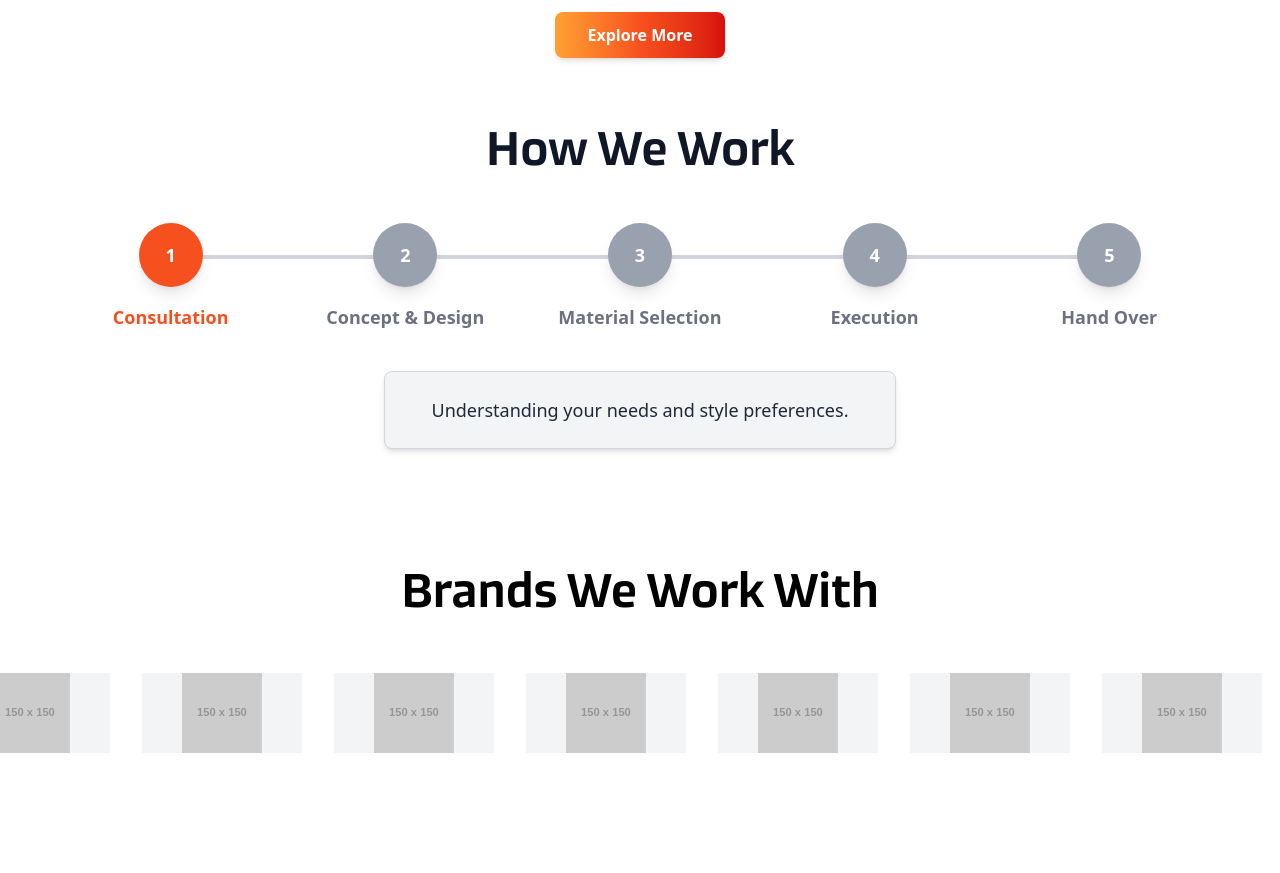
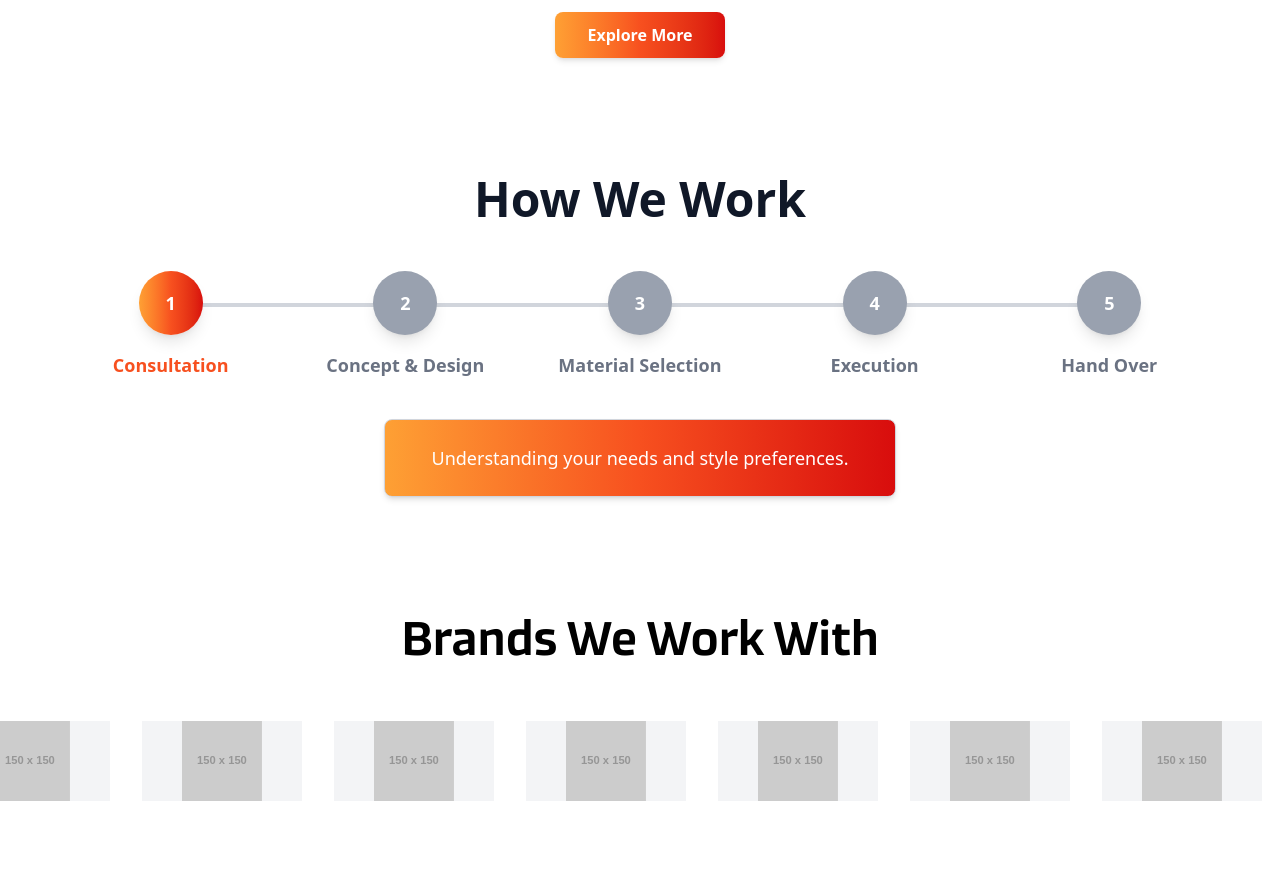
Before and after one commit to Fica-Web/oneiroInteriors, a React (Vite) app in the folder frontend/: page / in a window 1280 px wide. Shown: the part 2760-3633 px from the top of the page. Built offline with nearby package versions, Linux system fonts and the light colour scheme; a web font is replaced by a local one.

Commit message:
howWeWork component updated with color gradient

```diff
--- a/frontend/src/components/user/HomePage/HowWeWork.jsx
+++ b/frontend/src/components/user/HomePage/HowWeWork.jsx
@@ -17,11 +17,11 @@ const HowWeWork = () => {
     const isInView = useInView(ref, { once: false });
 
     return (
-        <div ref={ref} className="w-11/12 mx-auto my-20">
+        <div ref={ref} className="w-11/12 mx-auto my-20 mt-32">
 
             {/* Section Title */}
             <motion.h2
-                className="sm:text-5xl text-4xl text-center mb-12 text-gray-900 ackeler-a"
+                className="sm:text-5xl text-4xl text-center mb-12 text-gray-900 font-bold"
                 initial={{ opacity: 0, y: -30 }}
                 animate={isInView ? { opacity: 1, y: 0 } : {}}
                 transition={{ duration: 0.8 }}
@@ -47,7 +47,8 @@ const HowWeWork = () => {
                             {/* Step Circle */}
                             <div
                                 className={`w-16 h-16 flex items-center justify-center rounded-full text-white text-lg font-bold cursor-pointer transition-all duration-500 shadow-lg z-10 mt-10 lg:mt-0
-                                    ${index <= currentStep ? "bg-primary" : "bg-gray-400"} hover:scale-110`}
+                                    ${index <= currentStep ? "bg-gradient-to-r from-[#fea034] via-[#f7501f] to-[#d80d0d]" : "bg-gray-400"}
+                                    hover:scale-110`}
                                 onClick={() => setCurrentStep(index)}
                             >
                                 {index + 1}
@@ -57,7 +58,7 @@ const HowWeWork = () => {
                             {index < steps.length - 1 && (
                                 <div
                                     className={`absolute transition-all duration-500
-                                        ${index < currentStep ? "bg-primary" : "bg-gray-300"}
+                                        ${index < currentStep ? "bg-gradient-to-r from-[#fea034] to-[#f7501f]" : "bg-gray-300"}
                                         lg:w-full lg:h-1 lg:top-8 lg:left-1/2
                                         w-1 h-24 top-16 left-7 transform -translate-x-1/2 lg:translate-x-0`}
                                 />
@@ -65,7 +66,7 @@ const HowWeWork = () => {
 
                             {/* Step Title */}
                             <div className="ml-6 lg:ml-0 lg:mt-4 mt-9 text-left lg:text-center">
-                                <p className={`text-lg font-semibold transition-all duration-300 ${index <= currentStep ? "text-primary" : "text-gray-500"}`}>
+                                <p className={`text-lg font-semibold transition-all duration-300 ${index <= currentStep ? "text-[#f7501f]" : "text-gray-500"}`}>
                                     {step.title}
                                 </p>
                             </div>
@@ -76,12 +77,16 @@ const HowWeWork = () => {
 
             {/* Step Description */}
             <motion.div
-                className="mt-10 text-center max-w-lg mx-auto p-6 bg-gray-100 rounded-lg shadow-md border border-gray-300"
+                className="mt-10 text-center max-w-lg mx-auto p-6 rounded-lg shadow-md border border-gray-300"
+                style={{
+                    background: "linear-gradient(90deg, #fea034, #f7501f, #d80d0d)",
+                    color: "white"
+                }}
                 initial={{ opacity: 0, scale: 0.9 }}
                 animate={{ opacity: 1, scale: 1 }}
                 transition={{ duration: 0.6, delay: 0.2 }}
             >
-                <p className="text-lg text-gray-800">{steps[currentStep].description}</p>
+                <p className="text-lg font-medium">{steps[currentStep].description}</p>
             </motion.div>
 
         </div>
```
